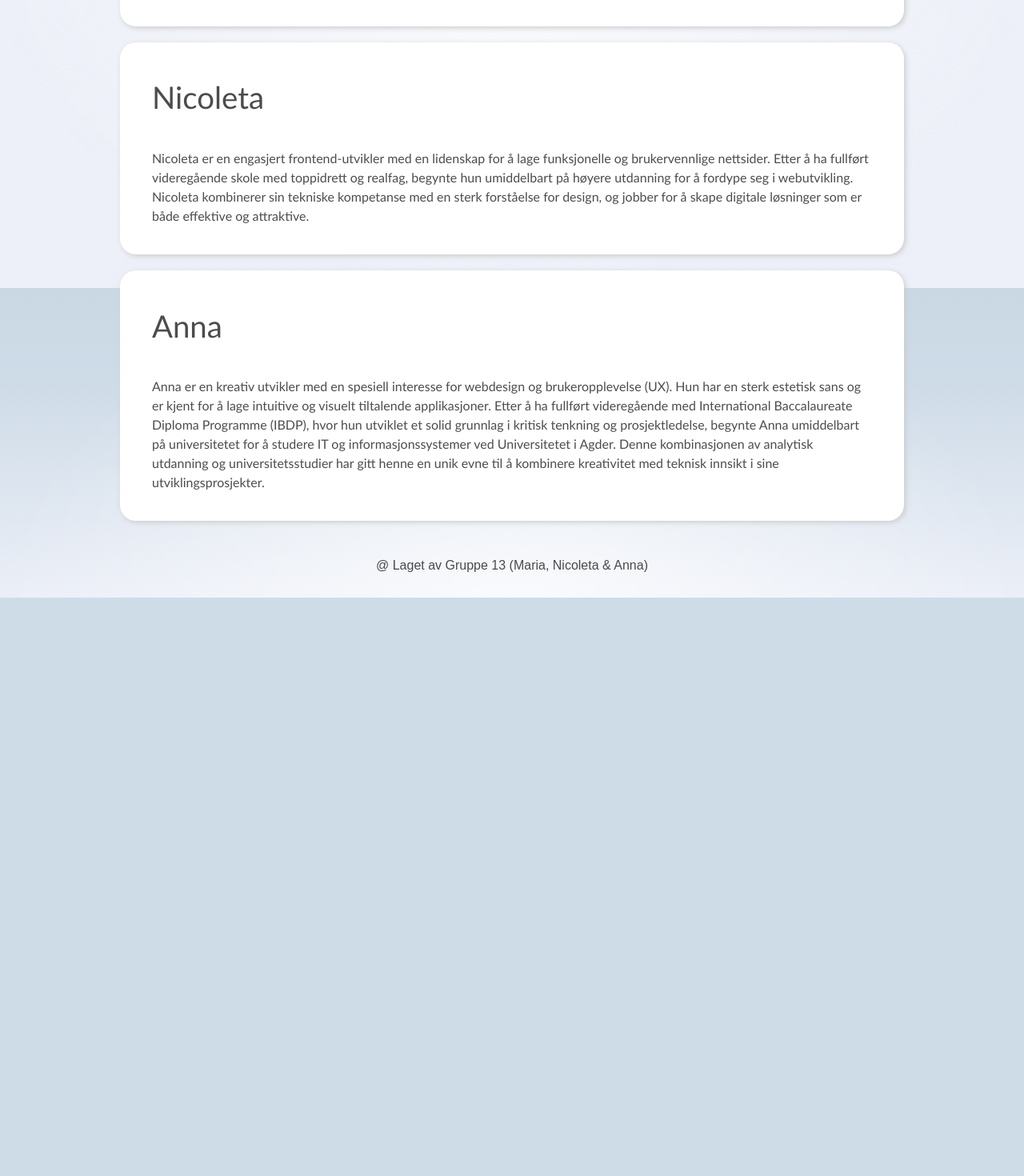
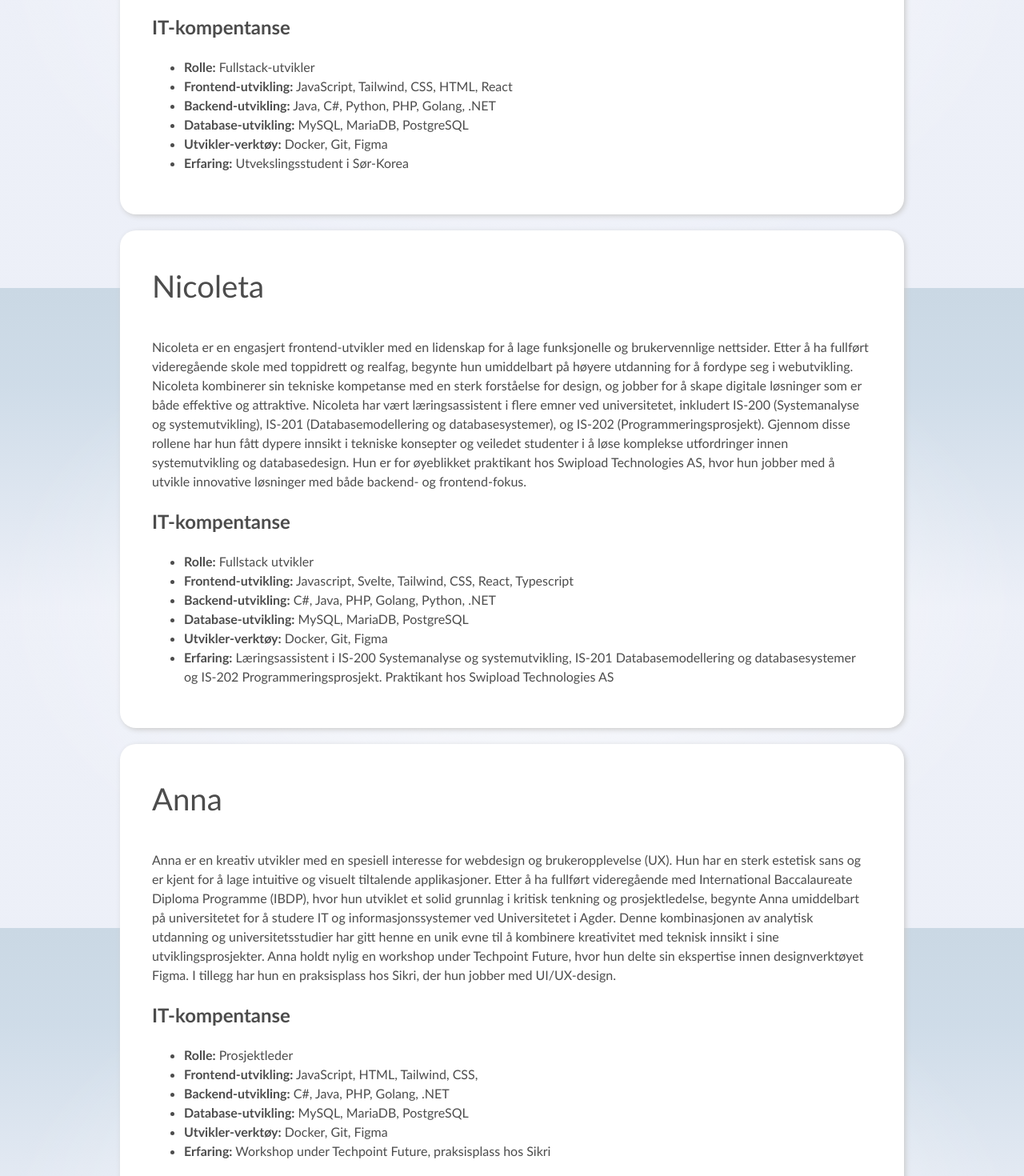
Before and after one commit to Nicoletapa/IS-310, a SvelteKit app in the folder prosjektgjennomføring/: page /about in a window 1280 px wide. Shown: the part 1240-2710 px from the top of the page at 80% size. Before the commit the page ends 1987 px from the top, so only its background shows below. Built offline with nearby package versions, Linux system fonts and the light colour scheme.

Commit message:
update page and header components

```diff
--- a/prosjektgjennomføring/src/routes/Header.svelte
+++ b/prosjektgjennomføring/src/routes/Header.svelte
@@ -10,7 +10,7 @@
 			<img style="width:3em;margin-left: 2em;" src={logo} alt="UiA logo" />
 		</a>
 	</div>
-
+	<div class="sticky-nav">
 		<nav>
 			<svg viewBox="0 0 2 3" aria-hidden="true">
 				<path d="M0,0 L1,2 C1.5,3 1.5,3 2,3 L2,0 Z" />
@@ -30,7 +30,7 @@
 				<path d="M0,0 L0,3 C0.5,3 0.5,3 1,2 L2,0 Z" />
 			</svg>
 		</nav>
-
+	</div>
 	<div class="corner">
 		<a href="https://github.com/sveltejs/kit">
 			<img src={github} alt="GitHub" />
--- a/prosjektgjennomføring/src/routes/about/+page.svelte
+++ b/prosjektgjennomføring/src/routes/about/+page.svelte
@@ -65,7 +65,22 @@
 				informasjonssystemer, etter å ha fullført videregående ved Edvard Munch videregående skole i
 				Oslo. I våren 2024, dro hun på utveksling til Sør-Korea, hvor erfaringen fra å ha studert i
 				utlandet, har utviklet hennes evner innen kommunikasjon, datautvikling og samskaping.
-			</span>
+				<h2>IT-kompentanse</h2>
+				<ul>
+					<li><strong>Rolle:</strong> Fullstack-utvikler</li>
+					<li>
+						<strong>Frontend-utvikling:</strong> JavaScript, Tailwind, CSS, HTML, React
+					</li>
+					<li>
+						<strong>Backend-utvikling:</strong> Java, C#, Python, PHP, Golang, .NET
+					</li>
+					<li><strong>Database-utvikling:</strong> MySQL, MariaDB, PostgreSQL</li>
+					<li><strong>Utvikler-verktøy:</strong> Docker, Git, Figma</li>
+					<li>
+						<strong>Erfaring:</strong> Utvekslingsstudent i Sør-Korea
+					</li>
+				</ul></span
+			>
 		</InfoCard>
 		<InfoCard>
 			<span slot="question">Nicoleta</span>
@@ -74,7 +89,32 @@
 				brukervennlige nettsider. Etter å ha fullført videregående skole med toppidrett og realfag,
 				begynte hun umiddelbart på høyere utdanning for å fordype seg i webutvikling. Nicoleta
 				kombinerer sin tekniske kompetanse med en sterk forståelse for design, og jobber for å skape
-				digitale løsninger som er både effektive og attraktive.
+				digitale løsninger som er både effektive og attraktive. Nicoleta har vært læringsassistent i
+				flere emner ved universitetet, inkludert IS-200 (Systemanalyse og systemutvikling), IS-201
+				(Databasemodellering og databasesystemer), og IS-202 (Programmeringsprosjekt). Gjennom disse
+				rollene har hun fått dypere innsikt i tekniske konsepter og veiledet studenter i å løse
+				komplekse utfordringer innen systemutvikling og databasedesign. Hun er for øyeblikket
+				praktikant hos Swipload Technologies AS, hvor hun jobber med å utvikle innovative løsninger
+				med både backend- og frontend-fokus.
+				<h2>IT-kompentanse</h2>
+				<ul>
+					<li><strong>Rolle:</strong> Fullstack utvikler</li>
+					<li>
+						<strong>Frontend-utvikling:</strong> Javascript, Svelte, Tailwind, CSS, React, Typescript
+					</li>
+
+					<li><strong>Backend-utvikling:</strong> C#, Java, PHP, Golang, Python, .NET</li>
+
+					<li><strong>Database-utvikling:</strong> MySQL, MariaDB, PostgreSQL</li>
+
+					<li><strong>Utvikler-verktøy:</strong> Docker, Git, Figma</li>
+
+					<li>
+						<strong>Erfaring:</strong> Læringsassistent i IS-200 Systemanalyse og systemutvikling, IS-201
+						Databasemodellering og databasesystemer og IS-202 Programmeringsprosjekt. Praktikant hos
+						Swipload Technologies AS
+					</li>
+				</ul>
 			</span>
 		</InfoCard>
 		<InfoCard>
@@ -87,7 +127,22 @@
 				begynte Anna umiddelbart på universitetet for å studere IT og informasjonssystemer ved
 				Universitetet i Agder. Denne kombinasjonen av analytisk utdanning og universitetsstudier har
 				gitt henne en unik evne til å kombinere kreativitet med teknisk innsikt i sine
-				utviklingsprosjekter.
+				utviklingsprosjekter. Anna holdt nylig en workshop under Techpoint Future, hvor hun delte
+				sin ekspertise innen designverktøyet Figma. I tillegg har hun en praksisplass hos Sikri, der
+				hun jobber med UI/UX-design.
+				<h2>IT-kompentanse</h2>
+				<ul>
+					<li><strong>Rolle:</strong> Prosjektleder</li>
+					<li>
+						<strong>Frontend-utvikling:</strong> JavaScript, HTML, Tailwind, CSS,
+					</li>
+					<li><strong>Backend-utvikling:</strong> C#, Java, PHP, Golang, .NET</li>
+					<li><strong>Database-utvikling:</strong> MySQL, MariaDB, PostgreSQL</li>
+					<li><strong>Utvikler-verktøy:</strong> Docker, Git, Figma</li>
+					<li>
+						<strong>Erfaring:</strong> Workshop under Techpoint Future, praksisplass hos Sikri
+					</li>
+				</ul>
 			</span>
 		</InfoCard>
 	</div>
@@ -110,6 +165,12 @@
 		margin-top: 40px;
 		padding: 20px 10px;
 	}
+	h2 {
+		font-weight: bold;
+		font-size: 1.5rem;
+		font-family: 'Trebuchet MS', 'Lucida Sans Unicode', 'Lucida Grande', 'Lucida Sans', Arial,
+			sans-serif;
+	}
 	@media (max-width: 900px) {
 		.card {
 			flex-direction: column;
```
Also changed, not shown: prosjektgjennomføring/src/routes/+page.svelte (+2 -16 lines). Lines whose indentation alone changed are shown as unchanged.
